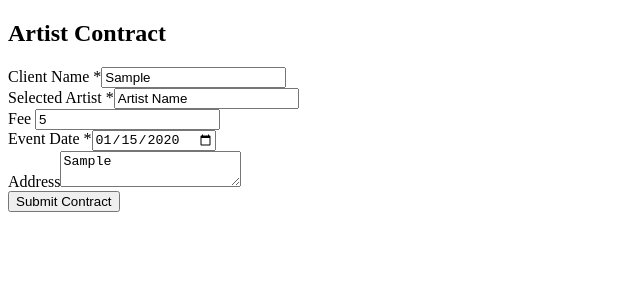
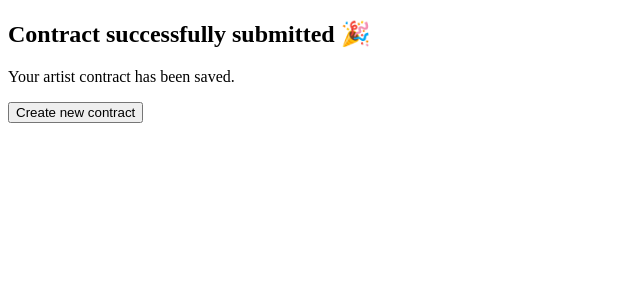
Before and after one commit to pedromcd/Artist-hiring-app, a React (Vite) app: page / in a window 1280 px wide. Both pictures are taken after typing "Sample", "5", "2020-01-15", "Sample" into the empty fields and a click on the button "Submit Contract". Shown: the top 300 px of the page, without its empty margins (0-640 px from the left). Built offline with nearby package versions, Linux system fonts and the light colour scheme.

Commit message:
Save contracts to localStorage and show success screen

```diff
--- a/src/App.jsx
+++ b/src/App.jsx
@@ -1,12 +1,22 @@
+import { useState } from "react";
 import Contract from "./pages/Contract";
+import Success from "./pages/Success";
 
 /*
  * Main application component
  */
 function App() {
+  const [screen, setScreen] = useState("form");
+
   return (
     <main>
-      <Contract />
+      {screen === "form" && (
+        <Contract onSuccess={() => setScreen("success")} />
+      )}
+
+      {screen === "success" && (
+        <Success onNewContract={() => setScreen("form")} />
+      )}
     </main>
   );
 }
--- a/src/components/ContractForm.jsx
+++ b/src/components/ContractForm.jsx
@@ -5,7 +5,7 @@ import Button from "./Button";
 /*
 * Artist contract form
 */
-export default function ContractForm({ artist }) {
+export default function ContractForm({ artist, onSuccess }) {
   const [clientName, setClientName] = useState("");
   const [fee, setFee] = useState("");
   const [eventDate, setEventDate] = useState("");
@@ -28,12 +28,31 @@ export default function ContractForm({ artist }) {
   }
 
   function handleSubmit(e) {
-    e.preventDefault();
+  e.preventDefault();
 
-    if (!validateForm()) return;
+  if (!validateForm()) return;
 
-    alert("Contract submitted successfully!");
-  }
+  const contractData = {
+    id: Date.now(),
+    clientName,
+    artist,
+    fee,
+    eventDate,
+    address,
+  };
+
+  const savedContracts =
+    JSON.parse(localStorage.getItem("contracts")) || [];
+
+  savedContracts.push(contractData);
+
+  localStorage.setItem(
+    "contracts",
+    JSON.stringify(savedContracts)
+  );
+
+  onSuccess();
+}
 
   return (
     <form onSubmit={handleSubmit}>
--- a/src/pages/Contract.jsx
+++ b/src/pages/Contract.jsx
@@ -1,17 +1,15 @@
 import ContractForm from "../components/ContractForm";
 
 /*
-* Contract page
-* Responsible for rendering the artist contract form
-*/
-export default function Contract() {
-  // Temporary artist mock (will come from search later)
+ * Contract page
+ */
+export default function Contract({ onSuccess }) {
   const selectedArtist = "Artist Name";
 
   return (
     <section>
       <h1>Artist Contract</h1>
-      <ContractForm artist={selectedArtist} />
+      <ContractForm artist={selectedArtist} onSuccess={onSuccess} />
     </section>
   );
 }
--- /dev/null
+++ b/src/pages/Success.jsx
@@ -0,0 +1,15 @@
+/*
+ * Success page shown after contract submission
+ */
+export default function Success({ onNewContract }) {
+  return (
+    <section>
+      <h1>Contract successfully submitted 🎉</h1>
+      <p>Your artist contract has been saved.</p>
+
+      <button onClick={onNewContract}>
+        Create new contract
+      </button>
+    </section>
+  );
+}
```
